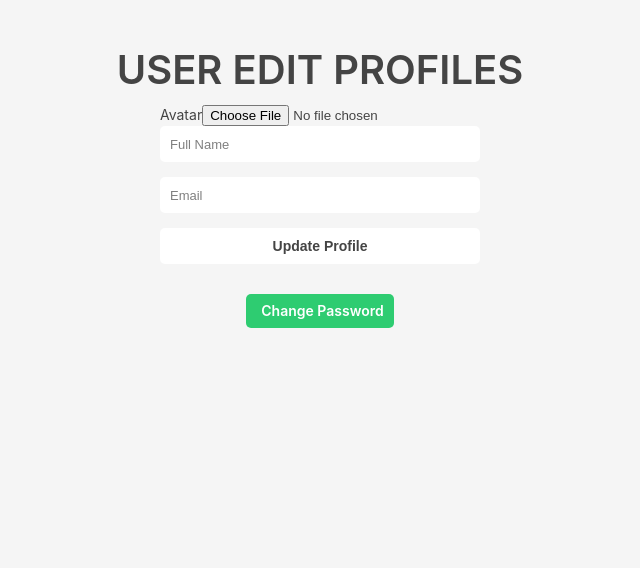
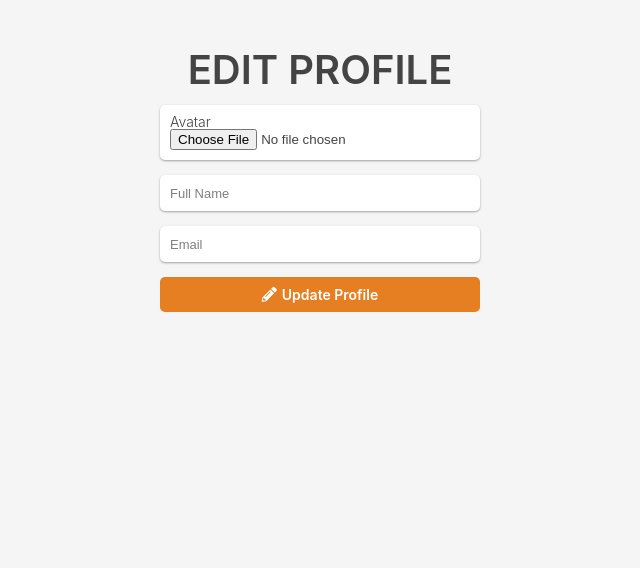
Before and after one commit to Jin-hoKim/Wetube, a Node server app: page /users/edit-profile in a window 1280 px wide. Shown: the part 50-618 px from the top of the page, without its empty margins (320-960 px from the left). Run offline with Node 20, Linux system fonts and the light colour scheme; the visitor is signed in with stand-in values (Sample User, id 1); some libraries are stand-ins or nearby versions.

Commit message:
edit user edit profile

```diff
--- a/assets/scss/commons.scss
+++ b/assets/scss/commons.scss
@@ -78,8 +78,7 @@ button {
     box-shadow: 0px 7px 7px $black;
 
     img {
-        display: block;
-        margin: auto;
+        // margin: auto;
     }
 
     ion-icon {
--- a/assets/scss/pages/userProfile.scss
+++ b/assets/scss/pages/userProfile.scss
@@ -7,6 +7,11 @@
 
     .u-avatar {
         width: $commonWidth;
+
+        img {
+            width: $commonWidth;
+            height: $commonWidth;
+        }
 
         ion-icon {
             font-size: $commonWidth;
--- a/assets/scss/partials/form.scss
+++ b/assets/scss/partials/form.scss
@@ -13,11 +13,15 @@
         input:not([type="file"]),
         .fileUpload {
             width: 100%;
-            margin-bottom: 15px;
+            padding-bottom: 10px;
             padding-top: 10px;
             display: block;
             border-radius: 5px;
-            //box-shadow: 0 1px 3px rgba(0, 0, 0, 0.12), 0 1px 2px rgba(0, 0, 0, 0.24);
+            box-shadow: 0 1px 3px rgba(0, 0, 0, 0.12), 0 1px 2px rgba(0, 0, 0, 0.24);
+
+            &:not(:last-child) {
+                margin-bottom: 15px;
+            }
         }
 
         textarea {
@@ -29,6 +33,7 @@
             border-radius: 5px;
             @include placeholder(13px, 400);
             //box-shadow: 0 1px 3px rgba(0, 0, 0, 0.12), 0 1px 2px rgba(0, 0, 0, 0.24);
+        }
     }
 
     a {
@@ -54,4 +59,3 @@
         }
     }
 }
-}
--- a/controllers/userController.js
+++ b/controllers/userController.js
@@ -261,7 +261,7 @@ export const userProfile = async (req, res) => {
  */
 export const getUserEditProfile = (req, res) => {
 	res.render("userEditProfile.pug", {
-		pageTitle: "User Edit Profiles",
+		pageTitle: "Edit Profile",
 		user: req.user
 	});
 };
@@ -273,10 +273,12 @@ export const getUserEditProfile = (req, res) => {
  * @param {*} res
  */
 export const postUserEditProfile = (req, res) => {
-	res.render("userEditProfile.pug", {
-		pageTitle: "User Edit Profiles",
-		user: req.user
-	});
+	// res.render("userEditProfile.pug", {
+	// 	pageTitle: "User Edit Profiles",
+	// 	user: req.user
+	// });
+
+	console.log("asdfsadfasdf");
 };
 
 /**
--- a/static/styles.css
+++ b/static/styles.css
@@ -258,9 +258,6 @@ button {
   -webkit-box-shadow: 0px 7px 7px #444444;
      -moz-box-shadow: 0px 7px 7px #444444;
           box-shadow: 0px 7px 7px #444444; }
-  .u-avatar img {
-    display: block;
-    margin: auto; }
   .u-avatar ion-icon {
     font-size: 20px;
     color: #f5f5f5; }
@@ -491,12 +488,18 @@ footer {
     .form-container form input:not([type="file"]),
     .form-container form .fileUpload {
       width: 100%;
-      margin-bottom: 15px;
+      padding-bottom: 10px;
       padding-top: 10px;
       display: block;
       -webkit-border-radius: 5px;
          -moz-border-radius: 5px;
-              border-radius: 5px; }
+              border-radius: 5px;
+      -webkit-box-shadow: 0 1px 3px rgba(0, 0, 0, 0.12), 0 1px 2px rgba(0, 0, 0, 0.24);
+         -moz-box-shadow: 0 1px 3px rgba(0, 0, 0, 0.12), 0 1px 2px rgba(0, 0, 0, 0.24);
+              box-shadow: 0 1px 3px rgba(0, 0, 0, 0.12), 0 1px 2px rgba(0, 0, 0, 0.24); }
+      .form-container form input:not([type="file"]):not(:last-child),
+      .form-container form .fileUpload:not(:last-child) {
+        margin-bottom: 15px; }
     .form-container form textarea {
       width: 100%;
       min-height: 150px;
@@ -536,13 +539,13 @@ footer {
         font-weight: 400;
         color: rgba(0, 0, 0, 0.5);
         text-align: left; }
-    .form-container form a {
+  .form-container a {
     width: 100%;
     max-width: 320px; }
-    .form-container form .fileUpload label {
+  .form-container .fileUpload label {
     margin-right: 10px;
     font-weight: 300; }
-    .form-container form .form-container__buttons {
+  .form-container .form-container__buttons {
     width: 100%;
     display: -webkit-box;
     display: -webkit-flex;
@@ -556,7 +559,7 @@ footer {
        -moz-box-direction: normal;
         -ms-flex-direction: row;
             flex-direction: row; }
-      .form-container form .form-container__buttons button:first-child {
+    .form-container .form-container__buttons button:first-child {
       margin-right: 10px; }
 
 .social-login {
@@ -656,6 +659,9 @@ footer {
           justify-content: center; }
   .user-profile .u-avatar {
     width: 160px; }
+    .user-profile .u-avatar img {
+      width: 160px;
+      height: 160px; }
     .user-profile .u-avatar ion-icon {
       font-size: 160px; }
   .user-profile .user-profile__header {
--- a/views/userEditProfile.pug
+++ b/views/userEditProfile.pug
@@ -2,12 +2,12 @@ extends layouts/main
 block content
     h1 #{pageTitle}
     .form-container
-        form(action=routes.userEditProfile, method="post")
-            label(for="avatar") Avatar
-            input(type="file", id="avatar", name="avatar")
+        form(action=`/users${routes.userEditProfile}`, id="editForm" method="post")
+            .fileUpload
+                label(for="avatar") Avatar
+                input(type="file", id="avatar", name="avatar")
             input(type="text", name="name", placeholder="Full Name")
             input(type="email", name="email", placeholder="Email")
-            input(type="submit", value="Update Profile")
-        a.form-container__link(href=`/users${routes.userChangePassword}`)
-            button.button-changePassword
-                span Change Password
+            button.button-edit-profile(onclick='document.querySelector("#editForm").submit()')
+                i.fas.fa-pencil-alt
+                span Update Profile
```
Lines whose indentation alone changed are shown as unchanged.
